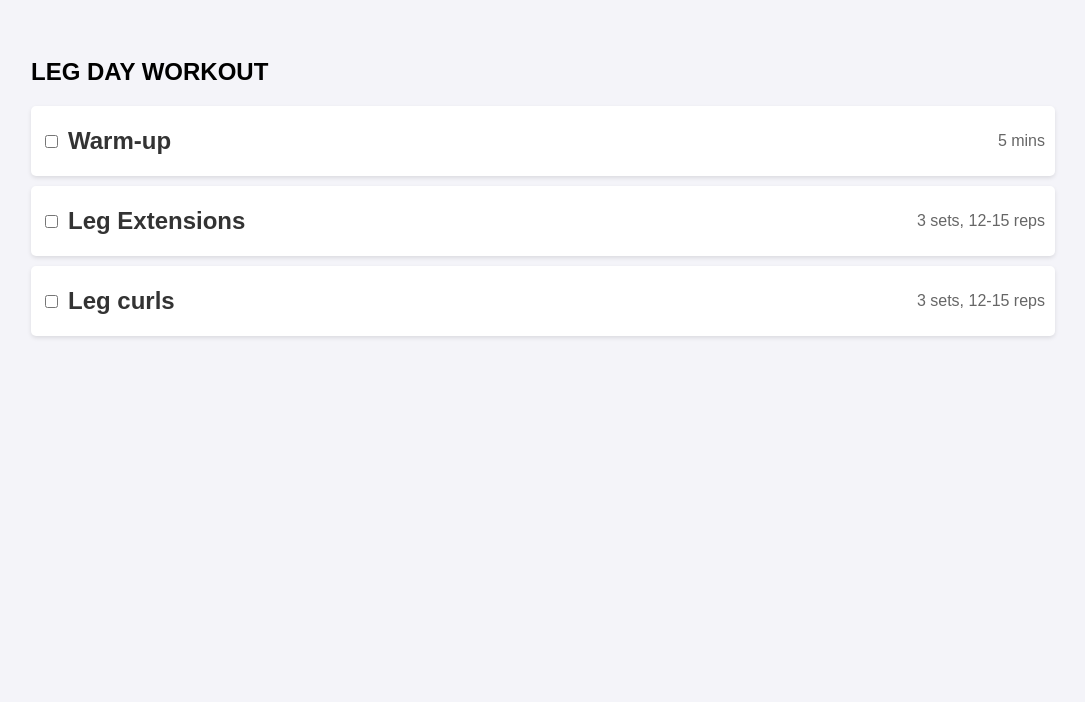
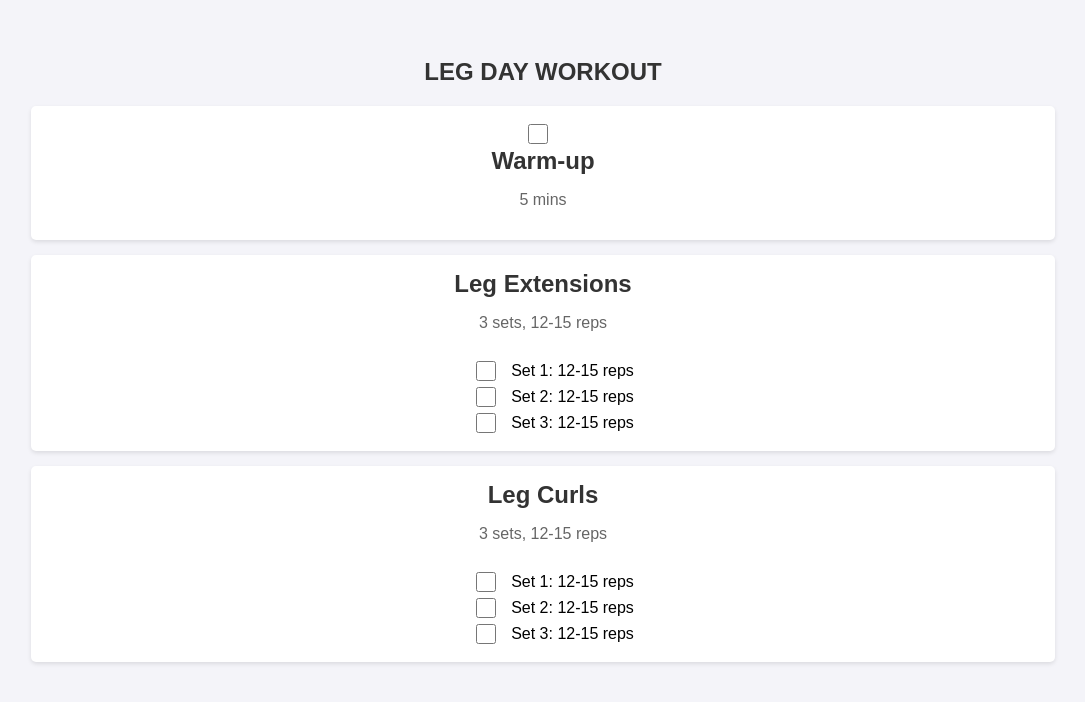
Before and after one commit to StylianosNicolaou/Workout, a plain HTML site: page index.html in a window 1280 px wide. Shown: the part 90-792 px from the top of the page, without its empty margins (97-1182 px from the left). Drawn offline with Linux system fonts and the light colour scheme.

Commit message:
fixing design

```diff
--- a/index.html
+++ b/index.html
@@ -23,6 +23,11 @@
         padding: 20px;
       }
 
+      h2 {
+        text-align: center;
+        color: #333;
+      }
+
       .exercise-list {
         list-style-type: none;
         padding: 0;
@@ -30,16 +35,24 @@
 
       .exercise-item {
         background-color: #fff;
-        margin: 10px 0;
-        padding: 10px;
+        margin: 15px 0;
+        padding: 15px;
         border-radius: 5px;
         box-shadow: 0 2px 4px rgba(0, 0, 0, 0.1);
         display: flex;
         align-items: center;
+        transition: background-color 0.3s ease;
+        flex-direction: column;
+      }
+
+      .exercise-item:hover {
+        background-color: #f1f1f1;
       }
 
       .exercise-item input[type="checkbox"] {
-        margin-right: 10px;
+        margin-right: 15px;
+        width: 20px;
+        height: 20px;
       }
 
       .exercise-item h2 {
@@ -51,6 +64,33 @@
       .exercise-item p {
         color: #666;
       }
+
+      .sub-exercise-list {
+        margin-top: 10px;
+        margin-left: 20px;
+        list-style-type: none;
+        padding: 0;
+      }
+
+      .sub-exercise-item {
+        display: flex;
+        align-items: center;
+      }
+
+      /* Styling for completed exercises */
+      .exercise-item input[type="checkbox"]:checked + h2 {
+        text-decoration: line-through;
+        color: #8c8c8c;
+      }
+
+      .exercise-item input[type="checkbox"]:checked + h2 + p {
+        color: #8c8c8c;
+      }
+
+      .sub-exercise-item input[type="checkbox"]:checked + span {
+        text-decoration: line-through;
+        color: #8c8c8c;
+      }
     </style>
   </head>
   <body>
@@ -59,19 +99,45 @@
       <h2>LEG DAY WORKOUT</h2>
       <ul class="exercise-list">
         <li class="exercise-item">
-          <input type="checkbox" id="push-ups" />
+          <input type="checkbox" id="warm-up" />
           <h2>Warm-up</h2>
           <p>5 mins</p>
         </li>
         <li class="exercise-item">
-          <input type="checkbox" id="squats" />
           <h2>Leg Extensions</h2>
           <p>3 sets, 12-15 reps</p>
+          <ul class="sub-exercise-list">
+            <li class="sub-exercise-item">
+              <input type="checkbox" id="leg-extensions-set-1" />
+              <span>Set 1: 12-15 reps</span>
+            </li>
+            <li class="sub-exercise-item">
+              <input type="checkbox" id="leg-extensions-set-2" />
+              <span>Set 2: 12-15 reps</span>
+            </li>
+            <li class="sub-exercise-item">
+              <input type="checkbox" id="leg-extensions-set-3" />
+              <span>Set 3: 12-15 reps</span>
+            </li>
+          </ul>
         </li>
         <li class="exercise-item">
-          <input type="checkbox" id="plank" />
-          <h2>Leg curls</h2>
+          <h2>Leg Curls</h2>
           <p>3 sets, 12-15 reps</p>
+          <ul class="sub-exercise-list">
+            <li class="sub-exercise-item">
+              <input type="checkbox" id="leg-curls-set-1" />
+              <span>Set 1: 12-15 reps</span>
+            </li>
+            <li class="sub-exercise-item">
+              <input type="checkbox" id="leg-curls-set-2" />
+              <span>Set 2: 12-15 reps</span>
+            </li>
+            <li class="sub-exercise-item">
+              <input type="checkbox" id="leg-curls-set-3" />
+              <span>Set 3: 12-15 reps</span>
+            </li>
+          </ul>
         </li>
       </ul>
     </div>
```
